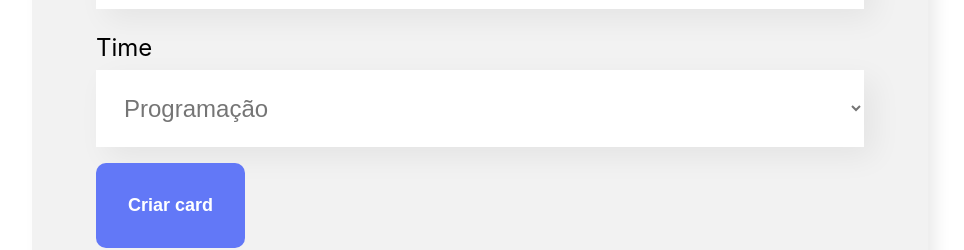
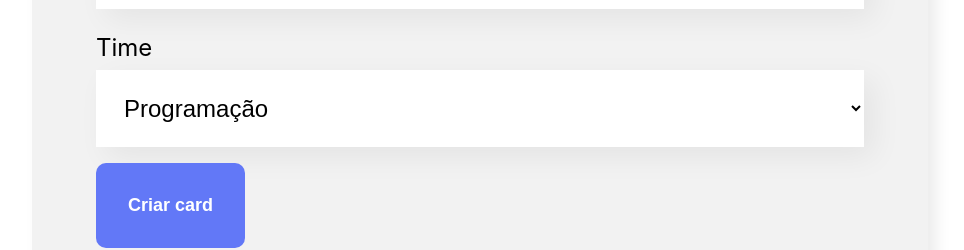
Before and after one commit to GuiLxP/Organo, a JavaScript app: page / in a window 1280 px wide. Shown: the part 1065-1315 px from the top of the page, without its empty margins (160-1124 px from the left). Built offline with nearby package versions, Linux system fonts and the light colour scheme; the HTML template or start-up script is replaced by a standard one.

Commit message:
Escutando eventos

```diff
--- a/src/componentes/CampoTexto/CampoTexto.js
+++ b/src/componentes/CampoTexto/CampoTexto.js
@@ -4,7 +4,7 @@ export const CampoTexto = (props) => {
   return (
     <div className="campo-texto">
       <label>{props.label}</label>
-      <input placeholder={props.placeholder}/>
+      <input required={props.obrigatorio} placeholder={props.placeholder}/>
     </div>
   )
 }
--- a/src/componentes/Form/Form.js
+++ b/src/componentes/Form/Form.js
@@ -14,7 +14,8 @@ export const Form = () => {
 		"Inovação e Gestão",
 	];
 
-	const aoSalvar = () => {
+	const aoSalvar = (evento) => {
+		evento.preventDefault();
 		console.log("Form foi submetido");
 	};
 
@@ -22,13 +23,13 @@ export const Form = () => {
 		<section className="formulario">
 			<form onSubmit={aoSalvar}>
 				<h2>Preencha os dados para criar o card do colaborador</h2>
-				<CampoTexto label="Nome" placeholder="Digite o seu nome" />
-				<CampoTexto label="Cargo" placeholder="Digite o seu cargo" />
+				<CampoTexto obrigatorio={true} label="Nome" placeholder="Digite o seu nome" />
+				<CampoTexto obrigatorio={true} label="Cargo" placeholder="Digite o seu cargo" />
 				<CampoTexto
 					label="Imagem"
 					placeholder="Digite o endereço da imagem"
 				/>
-				<ListaSuspensa label="Time" item={times} />
+				<ListaSuspensa obrigatorio={true} label="Time" item={times} />
 				<Button>Criar card</Button>
 			</form>
 		</section>
--- a/src/componentes/ListaSuspensa/ListaSuspensa.css
+++ b/src/componentes/ListaSuspensa/ListaSuspensa.css
@@ -12,5 +12,4 @@
 	font-size: 24px;
 	padding: 24px;
 	box-sizing: border-box;
-	color: #757575;
 }
--- a/src/componentes/ListaSuspensa/ListaSuspensa.js
+++ b/src/componentes/ListaSuspensa/ListaSuspensa.js
@@ -4,7 +4,7 @@ export const ListaSuspensa = (props) => {
 	return (
 		<div className="lista-suspensa">
 			<label>{props.label}</label>
-			<select>
+			<select required={props.obrigatorio}>
 				{props.item.map((itens) => {
 					return <option key={itens}> {itens}</option>;
 				})}
```
